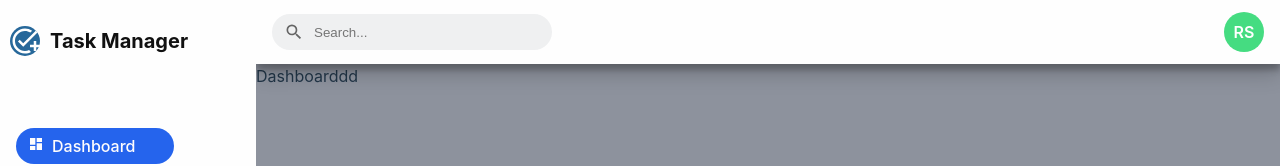
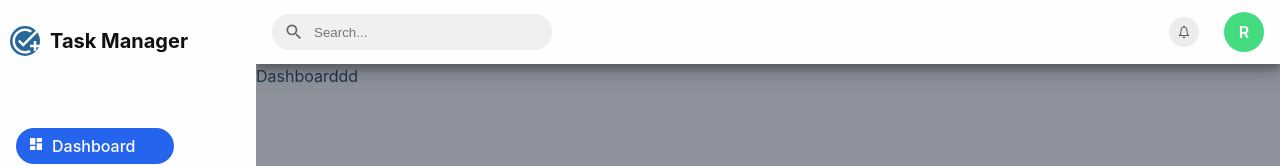
Before and after one commit to ganapatiKabbargi/task-management-app, a React (Vite) app: page /dashboard in a window 1280 px wide. Shown: the top 166 px of the page. Built offline with nearby package versions, Linux system fonts and the light colour scheme.

Commit message:
create notification component

```diff
--- a/src/App.module.css
+++ b/src/App.module.css
@@ -32,8 +32,3 @@
     display: block;
   }
 }
-/* @media screen and (min-width: 768px) and (max-width: 1024px) {
-  .sidebar {
-    width: 30%;
-  }
-} */
--- a/src/components/Avatar.jsx
+++ b/src/components/Avatar.jsx
@@ -6,13 +6,12 @@ import { Menu, Transition } from "@headlessui/react";
 import styles from "./Avatar.module.css";
 function Avatar() {
   return (
-    <div>
+    <>
       <Menu as="div" className={styles.menu}>
-        <div>
-          <Menu.Button className={styles.menu_button}>
-            <span>RS</span>
-          </Menu.Button>
-        </div>
+        <Menu.Button className={styles.menu_button}>
+          <span>R</span>
+        </Menu.Button>
+
         <Transition
           as={Fragment}
           enter="transition ease-out duration-100"
@@ -61,7 +60,7 @@ function Avatar() {
           </Menu.Items>
         </Transition>
       </Menu>
-    </div>
+    </>
   );
 }
 
--- a/src/components/Avatar.module.css
+++ b/src/components/Avatar.module.css
@@ -2,7 +2,10 @@
   position: relative;
   display: inline-block;
   text-align: left;
+  width: 40px;
+  height: 40px;
 }
+
 .menu_button {
   display: inline-flex;
   width: 40px;
@@ -12,6 +15,8 @@
   border-radius: 9999px;
   background-color: #45dc81;
   border: none;
+  outline: none;
+  padding: 0px;
 }
 .menu_button:focus {
   outline: none;
--- a/src/components/Navbar.jsx
+++ b/src/components/Navbar.jsx
@@ -5,6 +5,7 @@ import { RxHamburgerMenu } from "react-icons/rx";
 import Avatar from "./Avatar";
 import { useDispatch } from "react-redux";
 import { openSideBar } from "../store/authSlice";
+import Notification from "./Notification";
 function Navbar() {
   const dispatch = useDispatch();
 
@@ -27,6 +28,7 @@ function Navbar() {
         </div>
       </div>
       <div className={styles.navbar_right}>
+        <Notification />
         <Avatar />
       </div>
     </nav>
--- a/src/components/Navbar.module.css
+++ b/src/components/Navbar.module.css
@@ -19,19 +19,20 @@
 }
 
 .hamberger {
-  background-color: #fdfdfd;
+  background-color: #fffefe;
   border: none;
   outline: none;
   cursor: pointer;
   text-align: center;
   padding: 10px;
-  box-shadow: rgba(60, 64, 67, 0.3) 0px 1px 2px 0px,
-    rgba(60, 64, 67, 0.15) 0px 2px 6px 2px;
   display: block;
 }
+.hamberger:focus {
+  outline: none;
+}
+.searchContainer {
+  max-width: 256px;
 
-.searchContainer {
-  width: 256px;
   display: flex;
   align-items: center;
   padding: 8px 12px;
@@ -58,7 +59,7 @@
 
 .navbar_right {
   display: flex;
-  gap: 8px;
+  gap: 20px;
   align-items: center;
 }
 
@@ -66,4 +67,7 @@
   .hamberger {
     display: none;
   }
+  .searchContainer {
+    width: 256px;
+  }
 }
--- /dev/null
+++ b/src/components/Notification.jsx
@@ -0,0 +1,94 @@
+import React from "react";
+import { Popover, Transition } from "@headlessui/react";
+import { IoIosNotificationsOutline } from "react-icons/io";
+import { HiBellAlert } from "react-icons/hi2";
+
+import styles from "./Notification.module.css";
+
+import { Fragment } from "react";
+
+const solutions = [
+  {
+    name: "Insights",
+    description: "Measure actions your users take",
+    href: "##",
+    icon: HiBellAlert,
+  },
+  {
+    name: "Automations",
+    description: "Create your own targeted content",
+    href: "##",
+    icon: HiBellAlert,
+  },
+  {
+    name: "Reports",
+    description: "Keep track of your growth",
+    href: "##",
+    icon: HiBellAlert,
+  },
+];
+
+function Notification() {
+  return (
+    <>
+      <Popover className={styles.popover}>
+        <Popover.Button className={styles.popoverBtn}>
+          <div className={styles.notificationIconContainer}>
+            <IoIosNotificationsOutline className={styles.notificationIcon} />
+          </div>
+        </Popover.Button>
+        <Transition
+          as={Fragment}
+          enter="transition ease-out duration-200"
+          enterFrom="opacity-0 translate-y-1"
+          enterTo="opacity-100 translate-y-0"
+          leave="transition ease-in duration-150"
+          leaveFrom="opacity-100 translate-y-0"
+          leaveTo="opacity-0 translate-y-1"
+        >
+          <Popover.Panel>
+            <div className={styles.panelContainer}>
+              <div className={styles.panel}>
+                {solutions.map((item) => (
+                  <div
+                    key={item.name}
+                    href={item.href}
+                    className={styles.panelItem}
+                  >
+                    <div className={styles.iconContainer}>
+                      <item.icon
+                        aria-hidden="true"
+                        className={styles.alertIcon}
+                      />
+                    </div>
+                    <div className={styles.detailsContainer}>
+                      <p className={styles.name}>{item.name}</p>
+                      <p className={styles.description}>{item.description}</p>
+                    </div>
+                  </div>
+                ))}
+              </div>
+              {/* <div className="bg-gray-50 p-4">
+                <a
+                  href="##"
+                  className="flow-root rounded-md px-2 py-2 transition duration-150 ease-in-out hover:bg-gray-100 focus:outline-none focus-visible:ring focus-visible:ring-orange-500/50"
+                >
+                  <span className="flex items-center">
+                    <span className="text-sm font-medium text-gray-900">
+                      Documentation
+                    </span>
+                  </span>
+                  <span className="block text-sm text-gray-500">
+                    Start integrating products and tools
+                  </span>
+                </a>
+              </div> */}
+            </div>
+          </Popover.Panel>
+        </Transition>
+      </Popover>
+    </>
+  );
+}
+
+export default Notification;
--- /dev/null
+++ b/src/components/Notification.module.css
@@ -0,0 +1,97 @@
+.popover {
+  position: relative;
+  width: 40px;
+  height: 40px;
+  display: flex;
+  align-items: center;
+  justify-content: center;
+}
+.popoverBtn {
+  display: flex;
+  align-items: center;
+  justify-content: center;
+  width: 30px;
+  height: 30px;
+  background-color: #edebeb;
+  border: none;
+  outline: none;
+  padding: 0px;
+  border-radius: 9999px;
+}
+.popoverBtn:focus {
+  outline: none;
+}
+.notificationIconContainer {
+  position: relative;
+  display: flex;
+  justify-content: center;
+  align-items: center;
+  color: #333;
+}
+.panelContainer {
+  position: absolute;
+  top: 20px;
+  right: 50px;
+  margin-top: 20px;
+  max-width: 384px;
+  width: 100vw;
+}
+.panel {
+  display: flex;
+  flex-direction: column;
+  align-items: center;
+  justify-content: center;
+  gap: 10px;
+  padding: 16px;
+  background-color: white;
+  box-shadow: 0 10px 15px -3px rgb(0 0 0 / 0.1), 0 4px 6px -4px rgb(0 0 0 / 0.1);
+  border-radius: 8px;
+}
+.panelItem {
+  display: flex;
+  justify-content: start;
+  align-items: center;
+  padding: 5px;
+  gap: 5px;
+  border-radius: 8px;
+  width: 100%;
+}
+.panelItem:hover {
+  background-color: #ebe7e7;
+}
+.iconContainer {
+  display: flex;
+  justify-content: center;
+  align-items: center;
+  flex-shrink: 0;
+  width: 30px;
+  height: 30px;
+}
+.iconContainer:hover .alertIcon {
+  color: #e28e28;
+}
+.detailsContainer {
+  margin-left: 5px;
+}
+.name {
+  font-size: 14px;
+  font-weight: 700;
+  line-height: 20px;
+  color: #333;
+}
+.description {
+  font-size: 14px;
+  color: #6e6e6e;
+  line-height: 20px;
+}
+@media screen and (max-width: 768px) {
+  .iconContainer {
+    width: 40px;
+    height: 40px;
+  }
+  .panelContainer {
+    margin-top: 50px;
+    max-width: 300px;
+    right: 0px;
+  }
+}
```
